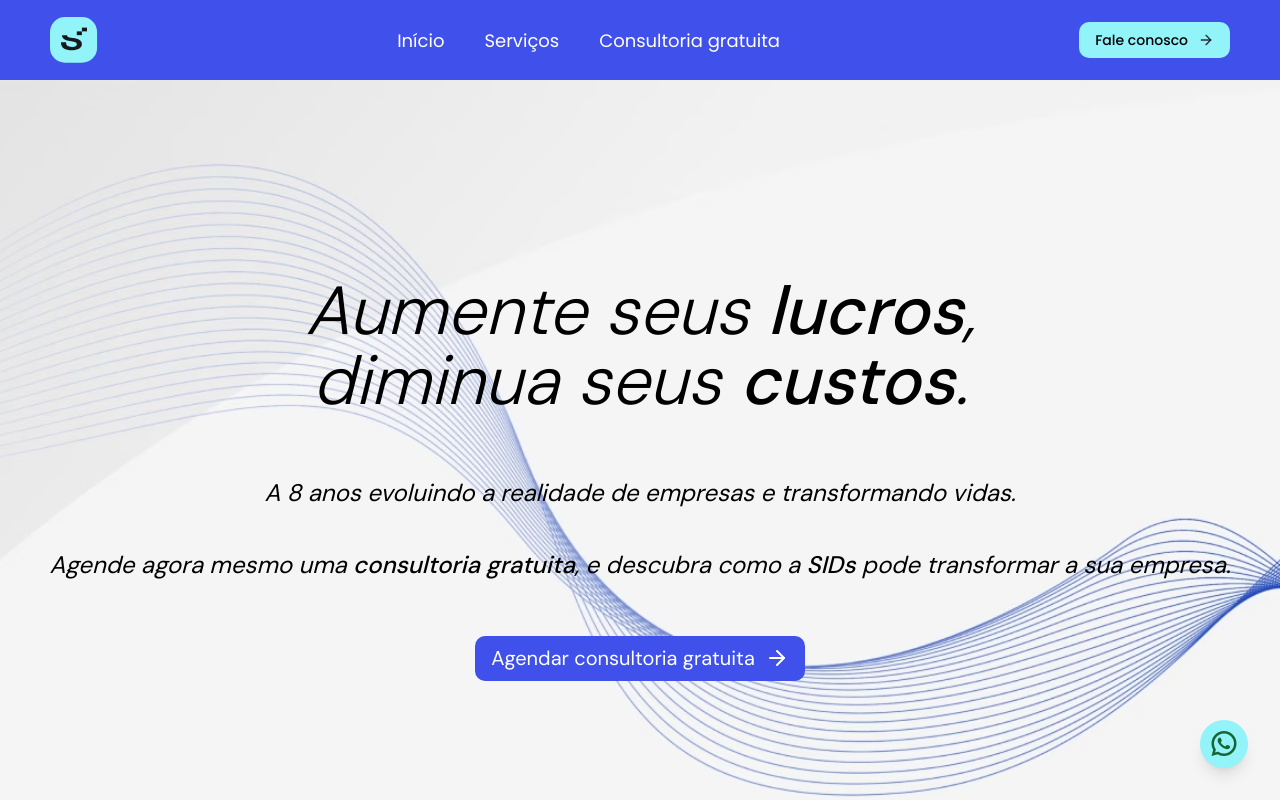
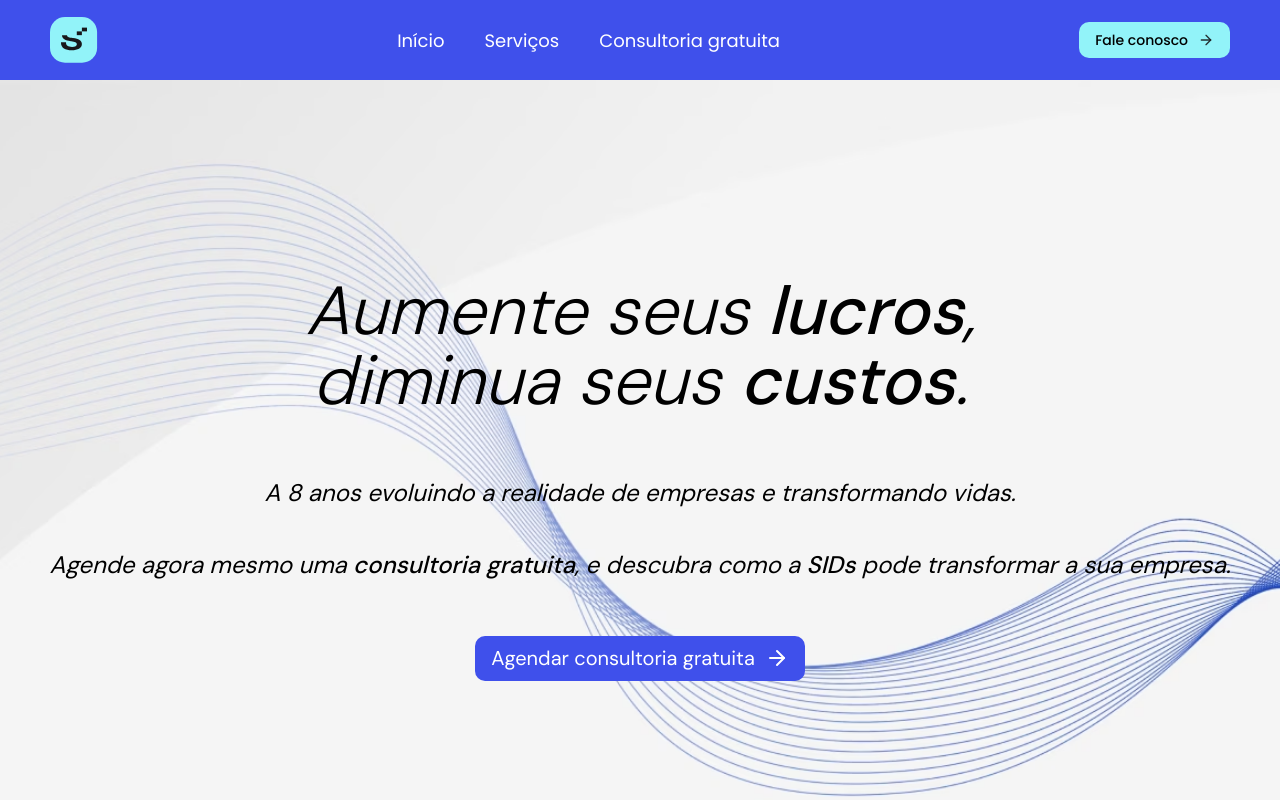
Before and after one commit to joaopedrokleinprevidi/sids-app, a Next.js app: page / in a window 1280 px wide. Shown: the top 800 px of the page. Built offline with nearby package versions, Linux system fonts and the light colour scheme.

Commit message:
fix: remove button fixed

```diff
--- a/src/app/page.tsx
+++ b/src/app/page.tsx
@@ -5,7 +5,7 @@ import { Hero } from "@/components/layout/hero";
 import { HowWeWorkAtSIDS } from "@/components/layout/how-we-work-at-SIDS";
 import { Services } from "@/components/layout/services";
 import { SuccessCases } from "@/components/layout/success-cases";
-import { FixedButtonToContact } from "@/components/ui/fixedButtonToContact";
+// import { FixedButtonToContact } from "@/components/ui/fixedButtonToContact";
 
 export default function Page() {
   return (
@@ -17,7 +17,7 @@ export default function Page() {
         <SuccessCases />
         <HowWeWorkAtSIDS />
         <FreeConsultancy />
-        <FixedButtonToContact />
+        {/* <FixedButtonToContact /> */}
       </main>
 
       <Footer />
```
